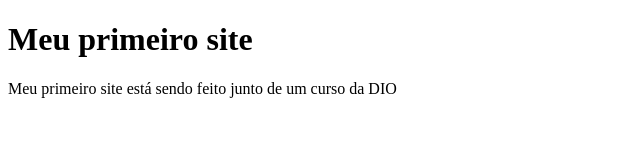
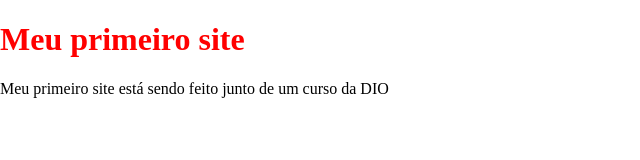
Before and after one commit to jose-pinho/pokedex-DIO, a plain HTML site: page index.html in a window 1280 px wide. Shown: the whole page, without its empty margins (0-640 px from the left). Drawn offline with nearby package versions, Linux system fonts and the light colour scheme.

Commit message:
Inicio do projeto

```diff
--- /dev/null
+++ b/assets/css/global.css
@@ -0,0 +1,3 @@
+h1{
+    color:red;
+}
--- /dev/null
+++ b/assets/js/main.js
@@ -0,0 +1 @@
+console.log("sucesso");
--- a/index.html
+++ b/index.html
@@ -4,10 +4,12 @@
     <meta charset="UTF-8">
     <meta name="viewport" content="width=device-width, initial-scale=1.0">
     <title>Pokedex</title>
-    <link type="css/text" href="./styles.css" />
+    <link rel="stylesheet" href="https://cdnjs.cloudflare.com/ajax/libs/normalize/8.0.1/normalize.min.css" integrity="sha512-NhSC1YmyruXifcj/KFRWoC561YpHpc5Jtzgvbuzx5VozKpWvQ+4nXhPdFgmx8xqexRcpAglTj9sIBWINXa8x5w==" crossorigin="anonymous" referrerpolicy="no-referrer" />
+    <link rel="stylesheet" href="./assets/css/global.css"/>
 </head>
 <body>
     <h1>Meu primeiro site</h1>
     <p>Meu primeiro site está sendo feito junto de um curso da DIO</p>
+    <script type="text/javascript" src="./assets/js/main.js"></script>
 </body>
 </html>
```
Also changed, not shown: styles.css (deleted).
